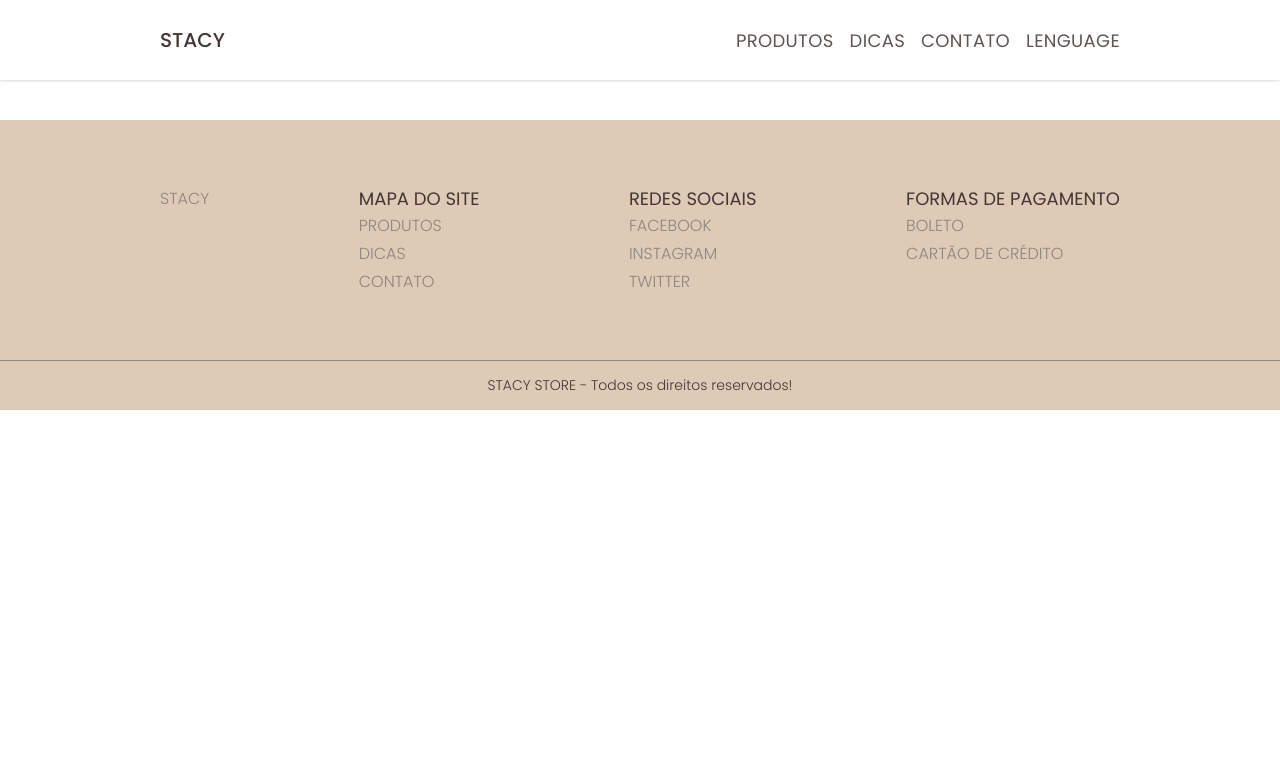
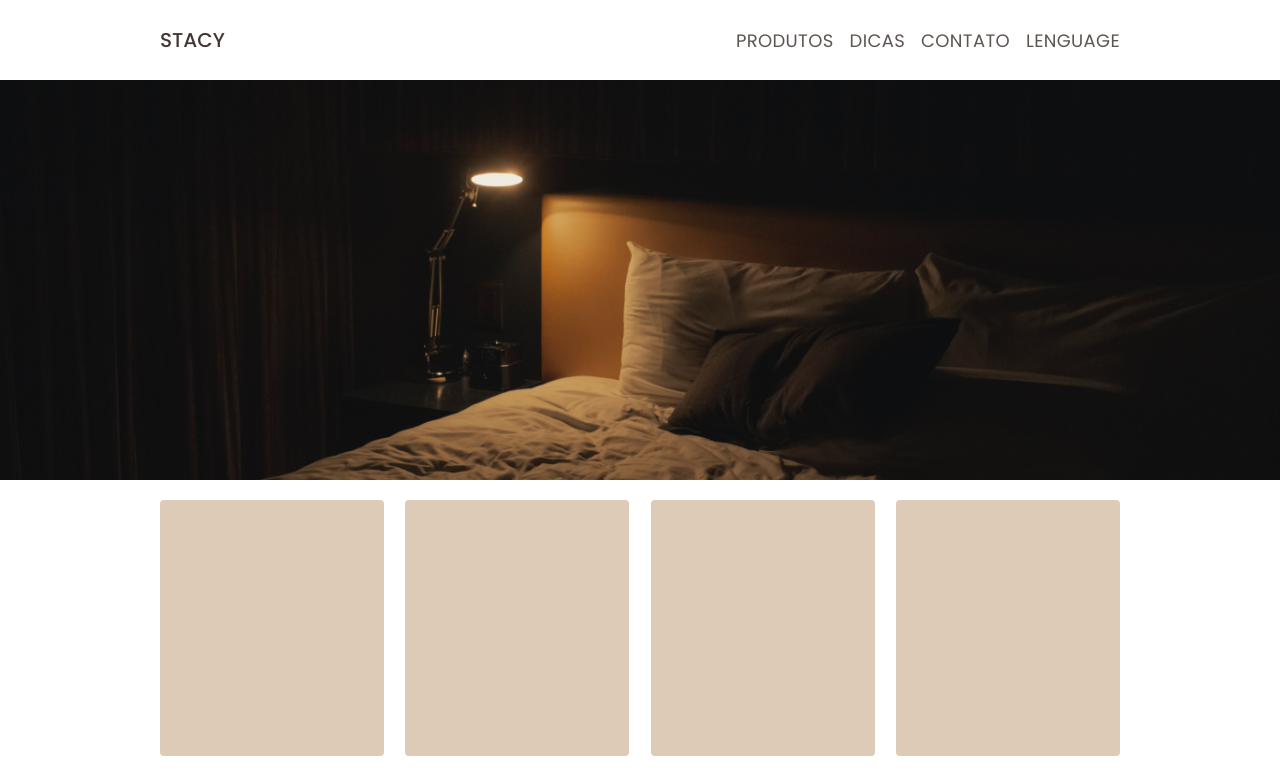
Before and after one commit to Th3mike/projeto-integrador, a Nuxt app: page / in a window 1280 px wide. Shown: the top 774 px of the page. Built offline with nearby package versions, Linux system fonts and the light colour scheme.

Commit message:
Correção do bug, e ajuste da página de contato

```diff
--- a/components/Header.vue
+++ b/components/Header.vue
@@ -38,8 +38,8 @@
       <nav>
         <ul class="flex text-sm  uppercase tracking-wide">
            <li><nuxt-link to="" class="py-6 pl-4 text-lg">PRODUTOS</nuxt-link> </li>
-            <li><nuxt-link to="" class="py-6 pl-4 text-lg" >DICAS</nuxt-link> </li>
-            <li><nuxt-link to="" class="py-6 pl-4 text-lg">CONTATO</nuxt-link> </li>
+            <li><nuxt-link to="" class="py-6 pl-4 text-lg">DICAS</nuxt-link> </li>
+            <li><nuxt-link to="/contato" class="py-6 pl-4 text-lg">CONTATO</nuxt-link> </li>
             <li><nuxt-link to="" class="py-6 pl-4 text-lg lenguage">
               LENGUAGE
               <ul class="hidden">
--- /dev/null
+++ b/components/banner.vue
@@ -0,0 +1,16 @@
+<template>
+  <div class="banner px-6">
+
+  </div>
+</template>
+
+
+<style scoped>
+.banner{
+  width: 100%;
+  height: 400px;
+  background-size: cover;
+  background-position: center;
+  background-repeat: no-repeat;
+}
+</style>
--- a/layouts/default.vue
+++ b/layouts/default.vue
@@ -1,6 +1,7 @@
 <template>
   <div>
     <Header />
+      <Nuxt />
     <Footer />
   </div>
 </template>
--- a/pages/contato.vue
+++ b/pages/contato.vue
@@ -1,11 +1,15 @@
 <template>
-  <div>
-    teste
-  </div>
+<main>
+  <Banner class="banner-contato"/>
+
+  </main>
 </template>
 
 <script>
 </script>
 
 <style escoped>
+.banner-contato{
+  background-image: url("../assets/bannerContato.png") ;
+}
 </style>
--- a/pages/index.vue
+++ b/pages/index.vue
@@ -1,7 +1,9 @@
 <template>
-   <div class="carrousel px-6">
-    <h1></h1>
-  </div>
+<main>
+
+<Banner class="banner"/>
+<Produtos />
+  </main>
 </template>
 
 <script>
@@ -20,11 +22,7 @@ export default {
 @apply min-h-screen flex justify-center items-center text-center mx-auto;
 }
 */
-
-.carrousel{
-  width: 100%;
-  height: 400px;
+.banner{
   background-image: url("../assets/banner.jpg") ;
-  background-size: cover;
-  background-position: center;
-  background-repeat: no-repeat;
+}
+</style>
```
Also changed, not shown: assets/bannerContato.png (added).
